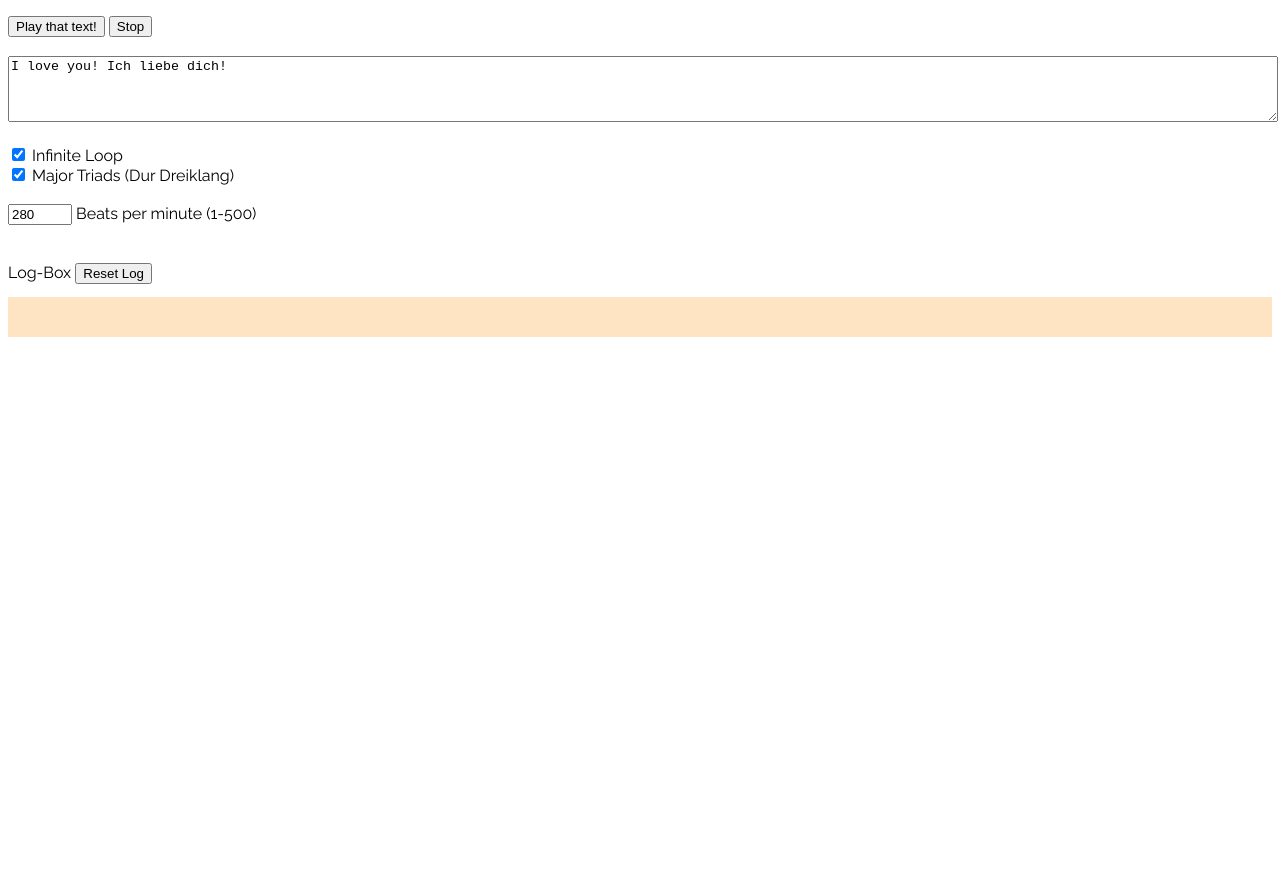
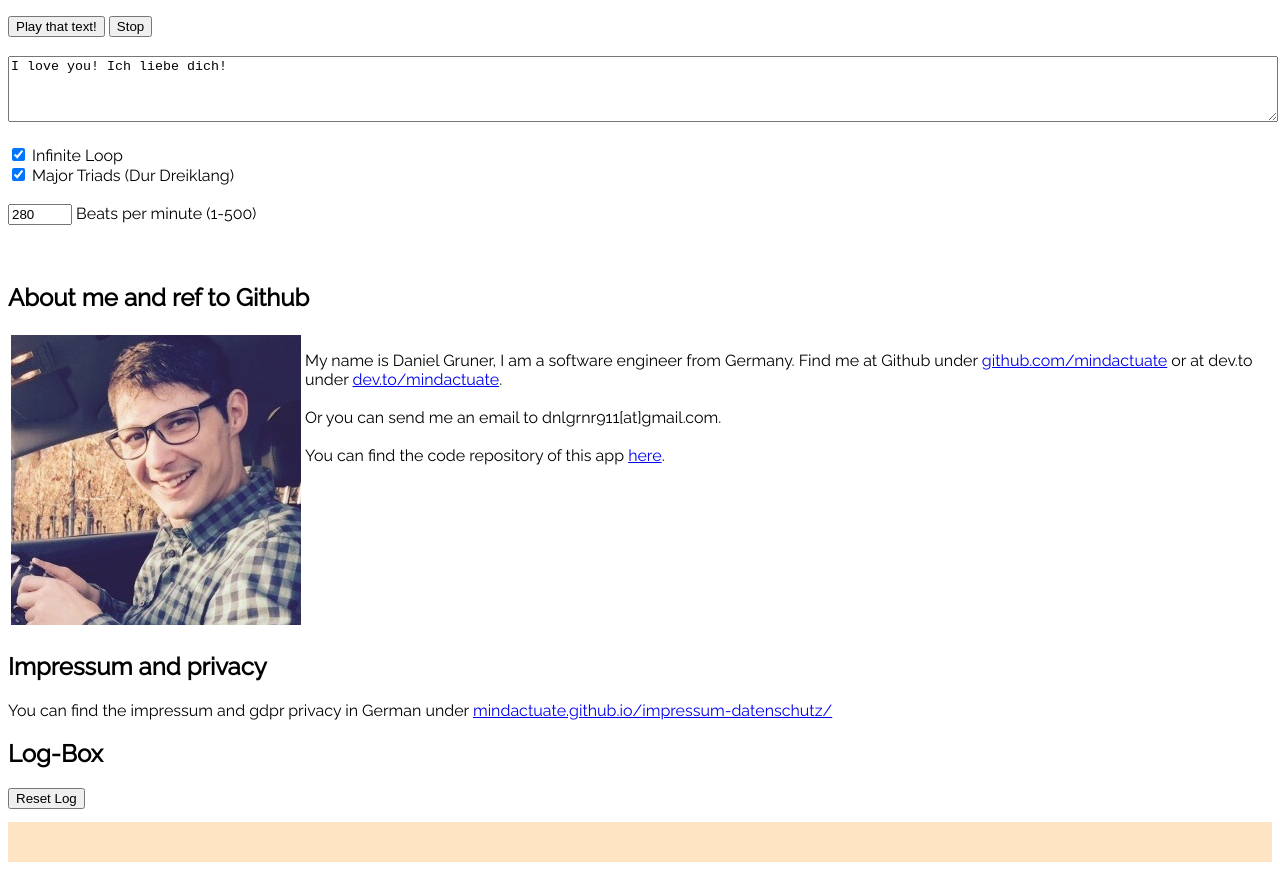
Before and after one commit to mindactuate/texttomusic, a plain HTML site: page index.html in a window 1280 px wide. Shown: the part 141-1016 px from the top of the page. Before the commit the page ends 800 px from the top, so only its background shows below. Drawn offline with nearby package versions, Linux system fonts and the light colour scheme; a web font is replaced by a local one.

Commit message:
added impressum and privacy and about me

```diff
--- a/index.html
+++ b/index.html
@@ -13,7 +13,8 @@
 <body style="overflow-y: hidden;font-family: 'Raleway', sans-serif;">
   <h1 style="font-family: 'Megrim', cursive;">TextToMusic</h1>
   <div>This is TextToMusic. A very simple tool for generating sound out of text. You can paste big texts into it. It'll
-    sound interesting, I promise. :D It uses tone.js. Check it out!<br/><br/>Please make sure to turn off silent mode on iPhone or similar.</div>
+    sound interesting, I promise. :D It uses tone.js. Check it out!<br /><br />Please make sure to turn off silent mode
+    on iPhone or similar.</div>
   <br />
   <button id="play-button">Play that text!</button>
   <button id="stop-button">Stop</button>
@@ -36,7 +37,26 @@
   <br />
   <br />
   <div style="width: 100%;">
-    Log-Box
+    <h2>About me and ref to Github</h2>
+    <table>
+      <tbody>
+        <tr>
+          <td valign="top"><img src="/pf_sq_low-res.jpg" alt="avatar" class="smallImages"></td>
+          <td valign="top">
+            <p>My name is Daniel Gruner, I am a software engineer from Germany. Find me at Github under <a
+                href="https://github.com/mindactuate" target="blank">github.com/mindactuate</a> or at dev.to under <a
+                href="https://dev.to/mindactuate" target="blank">dev.to/mindactuate</a>.<br><br>Or you can send me an
+              email to dnlgrnr911[at]gmail.com.<br><br>You can find the code repository of this app <a
+                href="https://github.com/mindactuate/texttomusic" target="blank">here</a>.</p>
+          </td>
+        </tr>
+      </tbody>
+    </table>
+    <h2>Impressum and privacy</h2>
+    <p>You can find the impressum and gdpr privacy in German under <a
+        href="https://mindactuate.github.io/impressum-datenschutz/"
+        target="blank">mindactuate.github.io/impressum-datenschutz/</a></p>
+    <h2>Log-Box</h2>
     <button id="reset-button">Reset Log</button>
     <pre id="log-box" style="padding: 20px; background-color: bisque;overflow-y: scroll; max-height: 300px;"></pre>
   </div>
```
Also changed, not shown: pf_sq_low-res.jpg (added).
